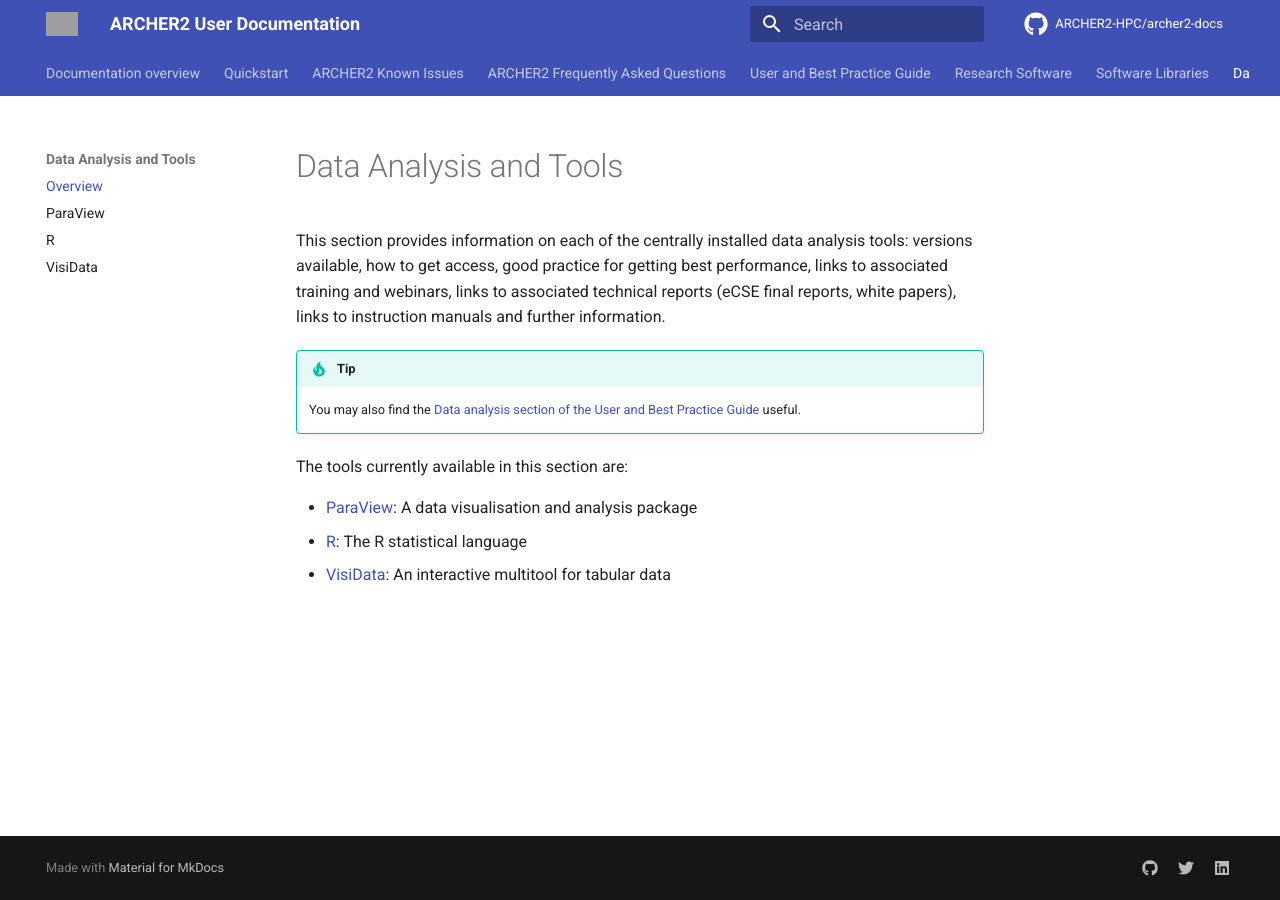
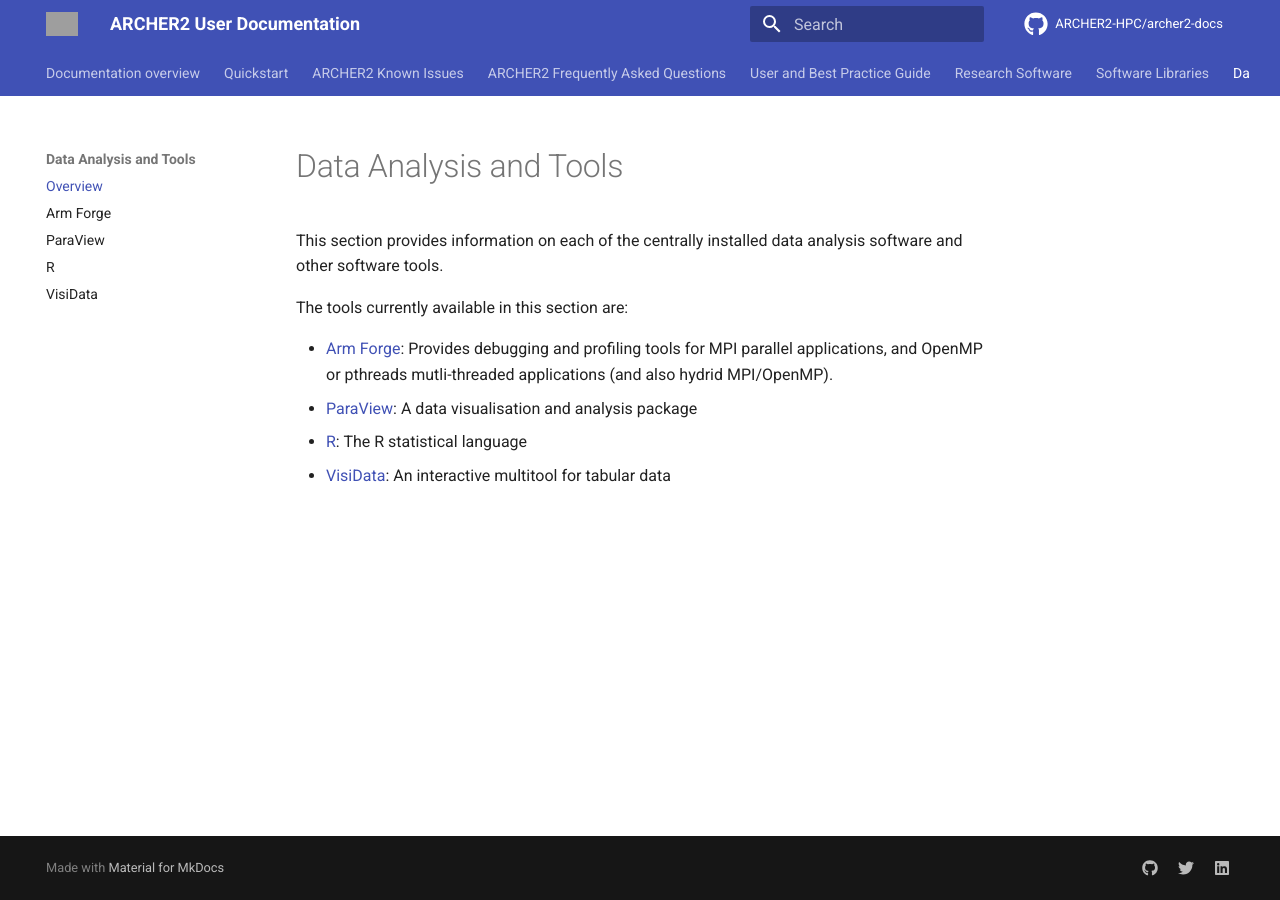
Before and after one commit to ARCHER2-HPC/archer2-docs, an MkDocs documentation site: the page built from docs/data-tools/index.md, in a window 1280 px wide. Built offline with MkDocs 1.6.1 and Material for MkDocs 9.7.7, drawn with Linux system fonts in a browser that asks for light colours; comment, search, counter and statistics services are not loaded; grey boxes are pictures that could not be loaded.

Commit message:
Updates documentation text for new Arm Forge.

```diff
--- a/docs/data-tools/index.md
+++ b/docs/data-tools/index.md
@@ -1,17 +1,12 @@
 # Data Analysis and Tools
 
 This section provides information on each of the centrally installed
-data analysis tools: versions available, how to get access, good
-practice for getting best performance, links to associated training and
-webinars, links to associated technical reports (eCSE final reports,
-white papers), links to instruction manuals and further information.
-
-!!! tip
-    You may also find the [Data analysis section of the User and
-    Best Practice Guide](../user-guide/data/) useful.
+data analysis software and other software tools.
 
 The tools currently available in this section are:
 
+- [Arm Forge](arm-forge.md): Provides debugging and profiling tools for MPI parallel applications, and
+OpenMP or pthreads mutli-threaded applications (and also hydrid MPI/OpenMP).
 - [ParaView](paraview.md): A data visualisation and analysis package
 - [R](cray-r.md): The R statistical language
 - [VisiData](visidata.md): An interactive multitool for tabular data
--- a/mkdocs.yml
+++ b/mkdocs.yml
@@ -105,6 +105,7 @@
     - "Trilinos": software-libraries/trilinos.md
   - "Data Analysis and Tools":
     - "Overview": data-tools/index.md
+    - "Arm Forge": data-tools/arm-forge.md
     - "ParaView": data-tools/paraview.md
     - "R": data-tools/cray-r.md
     - "VisiData": data-tools/visidata.md
```
Also changed, not shown: docs/data-tools/arm-forge.md (+5 -5 lines), docs/user-guide/debug.md (+10 -0 lines), docs/user-guide/profile.md (+9 -0 lines).
